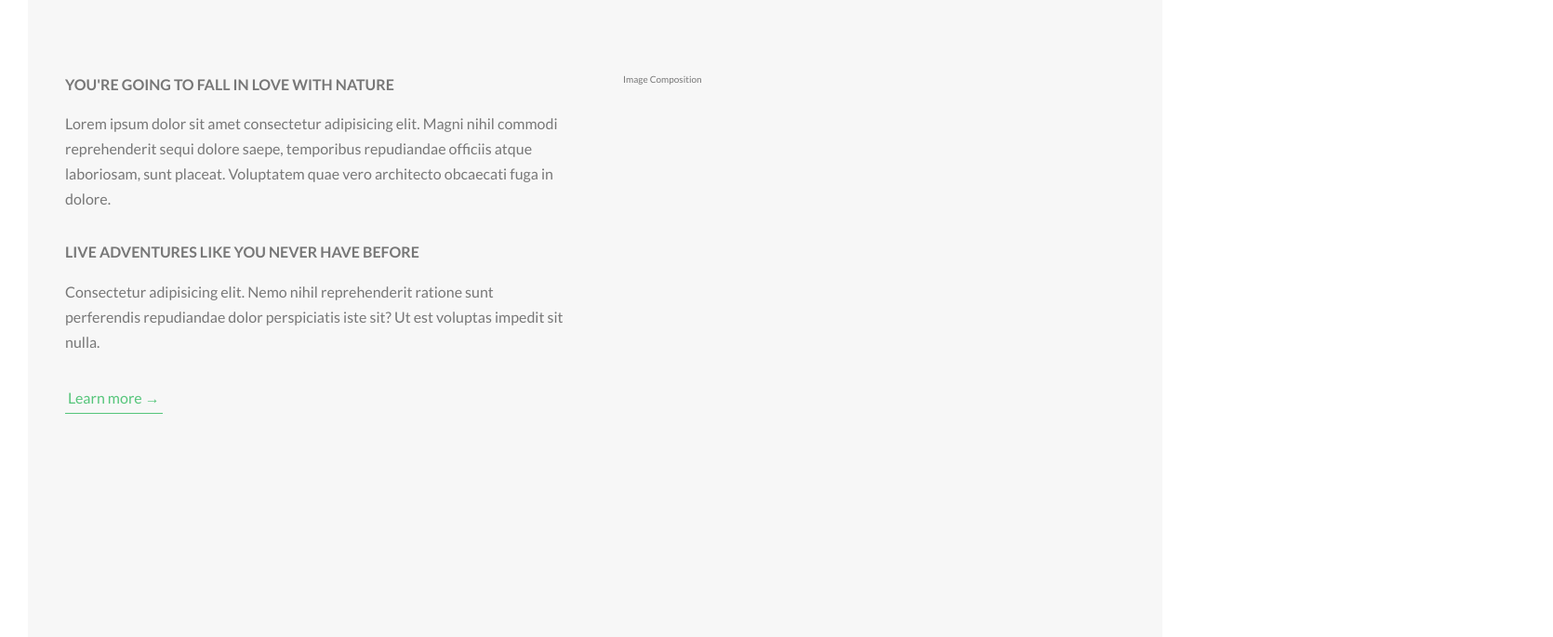
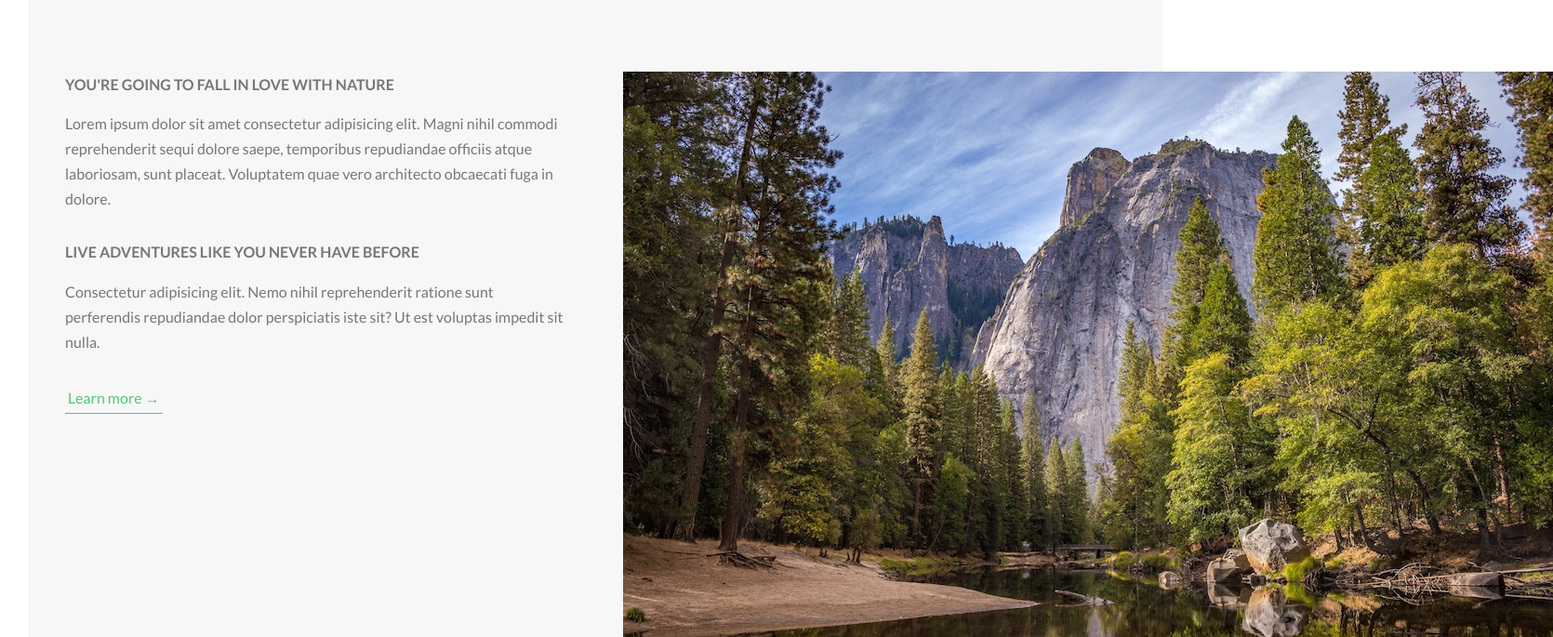
Before and after one commit to cm718/naturetour, a website: page index.html in a window 1280 px wide. Shown: the part 943-1628 px from the top of the page at 93% size, 1670 px wide, since content can reach past the window. Drawn offline with Linux system fonts and the light colour scheme.

Commit message:
Added a image composition section to html

```diff
--- a/index.html
+++ b/index.html
@@ -45,7 +45,13 @@
 
                 <a href="#" class="btn-text">Learn more &rarr;</a>
             </div>
-            <div class="col-1-of-2">Image Composition</div>
+            <div class="col-1-of-2">
+                <div class="composition">
+                    <img src="img/nat-1-large.jpg" alt="Photo 1" class="composition__photo composition__photo--p1">
+                    <img src="img/nat-2-large.jpg" alt="Photo 2" class="composition__photo composition__photo--p2">
+                    <img src="img/nat-3-large.jpg" alt="Photo 3" class="composition__photo composition__photo--p3">
+                </div>
+            </div>
         </div>
         </section>
     </main>
```
